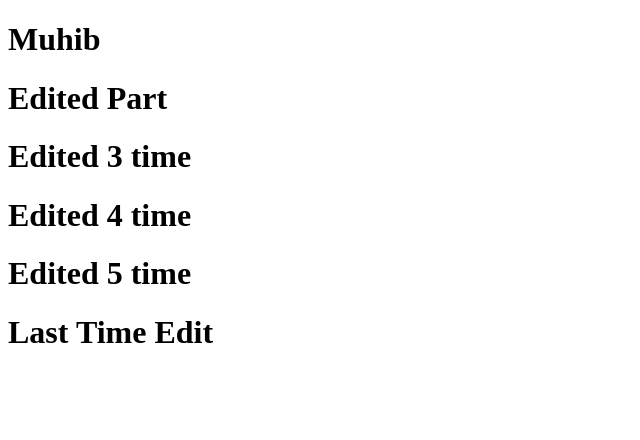
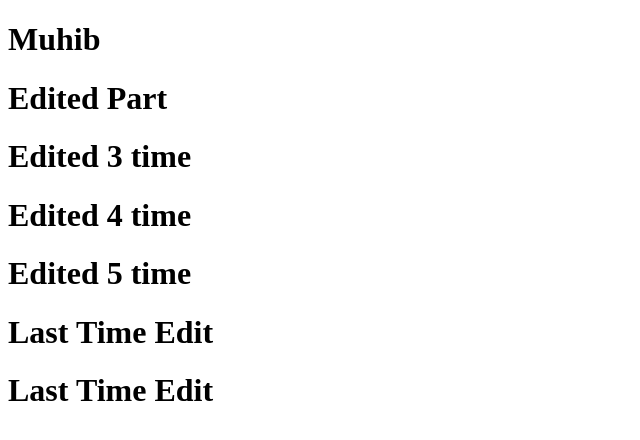
Before and after one commit to Muhibdad/Bootcamp2020, a plain HTML site: page index.html in a window 1280 px wide. Shown: the whole page, without its empty margins (0-640 px from the left). Drawn offline with Linux system fonts and the light colour scheme.

Commit message:
Update index.html

```diff
--- a/index.html
+++ b/index.html
@@ -12,5 +12,6 @@
     <h1>Edited 4 time</h1>
     <h1>Edited 5 time</h1>
     <h1>Last Time Edit</h1>
+    <h1>Last Time Edit</h1>
 </body>
 </html>
```
